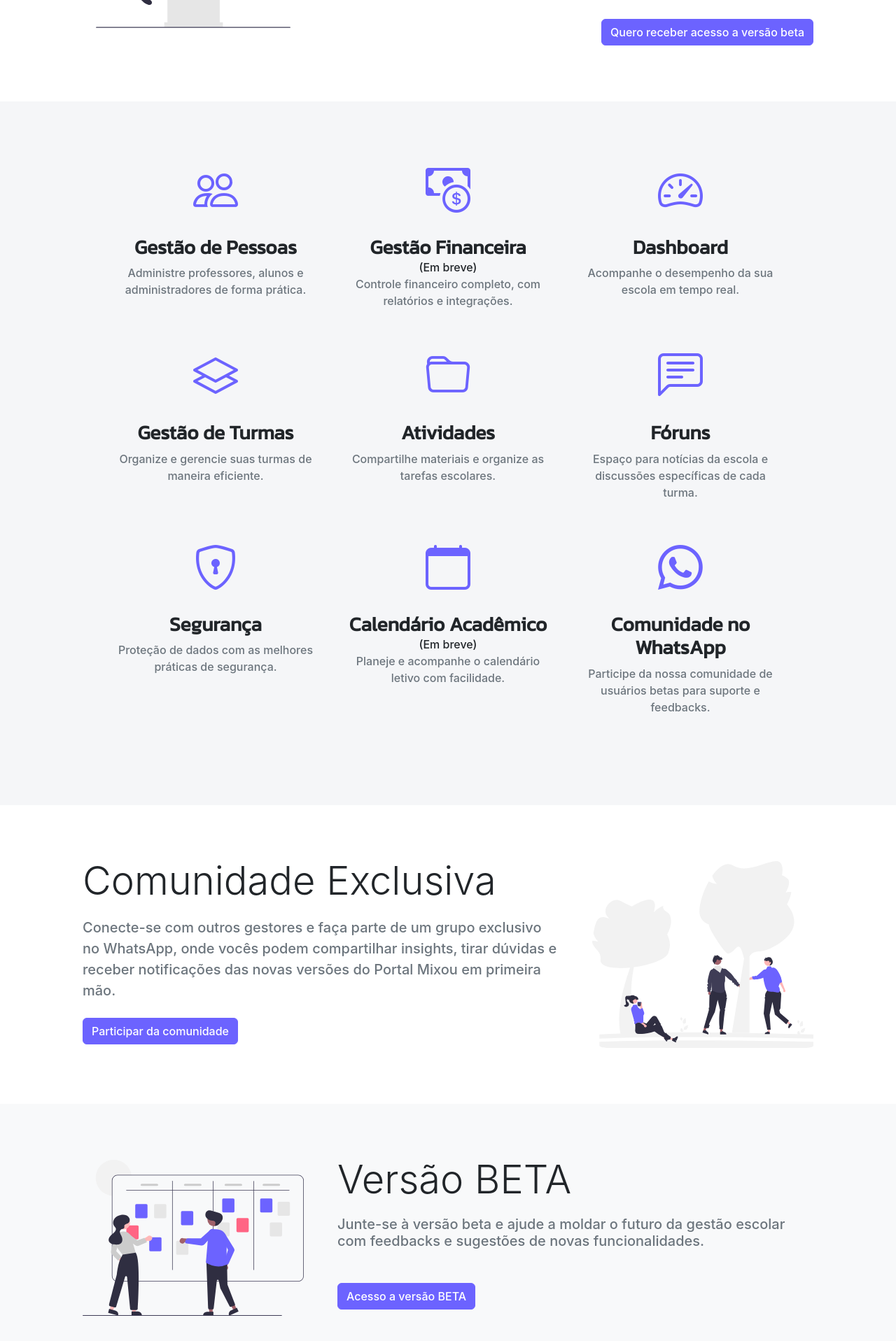
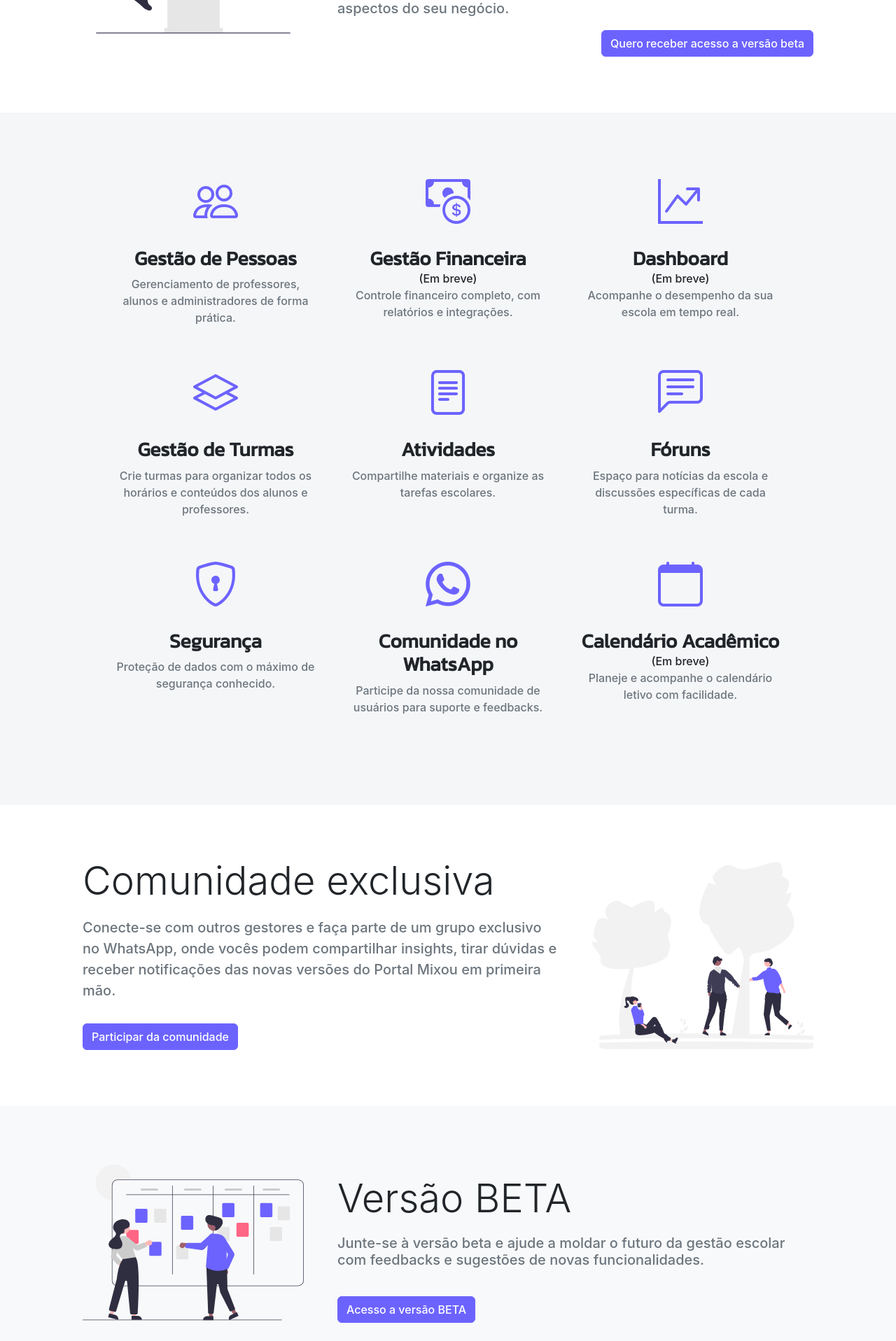
Before and after one commit to vinic-i/landingpage, a SvelteKit app: page / in a window 1280 px wide. Shown: the part 880-2797 px from the top of the page at 70% size. Built offline with nearby package versions, Linux system fonts and the light colour scheme.

Commit message:
fix some text and spacing

```diff
--- a/src/routes/+page.svelte
+++ b/src/routes/+page.svelte
@@ -48,7 +48,7 @@
 			<div class="col-lg-6">
 				<!-- Mashead text and app badges-->
 				<div class="mb-5 mb-lg-0 text-center text-lg-start">
-					<h1 class="display-1 lh-1 mb-3">Portal Mixou.</h1>
+					<h1 class="display-1 lh-1 mb-3">Portal Mixou</h1>
 					<p class="lead fw-normal text-muted mb-5">
 						Gerencie sua escola de forma fácil, intuitiva e prática!
 					</p>
@@ -82,8 +82,8 @@
 				<img src="/isometric/undraw_online_test_re_kyfx.svg" alt="" width="100%" height="100%" />
 			</div>
 			<div class="col-lg-8">
-				<h2 class="display-4 lh-1 mb-4">Simplifique a gestão da sua escola</h2>
-				<p class="lead fw-normal text-muted mb-5 mb-lg-0">
+				<h2 class="display-4 lh-1 my-4">Simplifique a gestão da sua escola</h2>
+				<p class="lead fw-normal text-muted mb-lg-0">
 					O Portal Mixou é uma plataforma desenvolvida para atender as necessidades de escolas,
 					cursinhos, cursos de idiomas e reforço. Oferecemos uma solução intuitiva e prática para
 					gerenciar todos os aspectos do seu negócio.
@@ -93,7 +93,7 @@
 						href={whatsappGroupLink}
 						target="_blank"
 						rel="noopener noreferrer"
-						class="btn btn-secondary mt-4">Quero receber acesso a versão beta</a
+						class="btn btn-secondary mt-3">Quero receber acesso a versão beta</a
 					>
 				</div>
 			</div>
@@ -112,7 +112,7 @@
 						<i class="bi-people icon-feature text-secondary d-block mb-3"></i>
 						<h3 class="font-alt">Gestão de Pessoas</h3>
 						<p class="text-muted mb-0">
-							Administre professores, alunos e administradores de forma prática.
+							Gerenciamento de professores, alunos e administradores de forma prática.
 						</p>
 					</div>
 				</div>
@@ -131,8 +131,8 @@
 				<!-- Dashboard -->
 				<div class="col-lg-4 col-md-6 mb-5">
 					<div class="text-center">
-						<i class="bi-speedometer2 icon-feature text-secondary d-block mb-3"></i>
-						<h3 class="font-alt">Dashboard</h3>
+						<i class="bi-graph-up icon-feature text-secondary d-block mb-3"></i>
+						<span class="h3 font-alt">Dashboard</span><br /> <span>(Em breve)</span>
 						<p class="text-muted mb-0">Acompanhe o desempenho da sua escola em tempo real.</p>
 					</div>
 				</div>
@@ -142,14 +142,16 @@
 					<div class="text-center">
 						<i class="bi-layers icon-feature text-secondary d-block mb-3"></i>
 						<h3 class="font-alt">Gestão de Turmas</h3>
-						<p class="text-muted mb-0">Organize e gerencie suas turmas de maneira eficiente.</p>
+						<p class="text-muted mb-0">
+							Crie turmas para organizar todos os horários e conteúdos dos alunos e professores.
+						</p>
 					</div>
 				</div>
 
 				<!-- Arquivos e Atividades -->
 				<div class="col-lg-4 col-md-6 mb-5">
 					<div class="text-center">
-						<i class="bi-folder icon-feature text-secondary d-block mb-3"></i>
+						<i class="bi-file-text icon-feature text-secondary d-block mb-3"></i>
 						<h3 class="font-alt">Atividades</h3>
 						<p class="text-muted mb-0">Compartilhe materiais e organize as tarefas escolares.</p>
 					</div>
@@ -171,16 +173,7 @@
 					<div class="text-center">
 						<i class="bi-shield-lock icon-feature text-secondary d-block mb-3"></i>
 						<h3 class="font-alt">Segurança</h3>
-						<p class="text-muted mb-0">Proteção de dados com as melhores práticas de segurança.</p>
-					</div>
-				</div>
-
-				<!-- Calendário Acadêmico (Em breve) -->
-				<div class="col-lg-4 col-md-6 mb-5">
-					<div class="text-center">
-						<i class="bi-calendar icon-feature text-secondary d-block mb-3"></i>
-						<span class="h3 font-alt">Calendário Acadêmico</span><br /> <span>(Em breve)</span>
-						<p class="text-muted mb-0">Planeje e acompanhe o calendário letivo com facilidade.</p>
+						<p class="text-muted mb-0">Proteção de dados com o máximo de segurança conhecido.</p>
 					</div>
 				</div>
 
@@ -190,8 +183,17 @@
 						<i class="bi-whatsapp icon-feature text-secondary d-block mb-3"></i>
 						<h3 class="font-alt">Comunidade no WhatsApp</h3>
 						<p class="text-muted mb-0">
-							Participe da nossa comunidade de usuários betas para suporte e feedbacks.
+							Participe da nossa comunidade de usuários para suporte e feedbacks.
 						</p>
+					</div>
+				</div>
+
+				<!-- Calendário Acadêmico (Em breve) -->
+				<div class="col-lg-4 col-md-12 mb-5">
+					<div class="text-center">
+						<i class="bi-calendar icon-feature text-secondary d-block mb-3"></i>
+						<span class="h3 font-alt">Calendário Acadêmico</span><br /> <span>(Em breve)</span>
+						<p class="text-muted mb-0">Planeje e acompanhe o calendário letivo com facilidade.</p>
 					</div>
 				</div>
 			</div>
@@ -204,8 +206,8 @@
 	<div class="container px-5">
 		<div class="row gx-5">
 			<div class="col-lg-8">
-				<h2 class="display-4 lh-1 mb-4">Comunidade Exclusiva</h2>
-				<p class="lead fw-normal text-muted mb-5 mb-lg-0">
+				<h2 class="display-4 lh-1 mb-4">Comunidade exclusiva</h2>
+				<p class="lead fw-normal text-muted">
 					Conecte-se com outros gestores e faça parte de um grupo exclusivo no WhatsApp, onde vocês
 					podem compartilhar insights, tirar dúvidas e receber notificações das novas versões do
 					Portal Mixou em primeira mão.
@@ -214,7 +216,7 @@
 					href={whatsappGroupLink}
 					target="_blank"
 					rel="noopener noreferrer"
-					class="btn btn-secondary mt-4">Participar da comunidade</a
+					class="btn btn-secondary mt-3">Participar da comunidade</a
 				>
 			</div>
 			<div class="col-lg-4">
@@ -232,10 +234,10 @@
 				<img src="/isometric/undraw_scrum_board_re_wk7v.svg" alt="" width="100%" height="100%" />
 			</div>
 			<div class="col-lg-8">
-				<div class="h2 fs-1 mb-4">
+				<div class="h2 fs-1 my-4">
 					<h2 class="display-4 lh-1 mb-4">Versão BETA</h2>
 
-					<p class="lead fw-normal text-muted mb-5 mb-lg-0">
+					<p class="lead fw-normal text-muted">
 						Junte-se à versão beta e ajude a moldar o futuro da gestão escolar com feedbacks e
 						sugestões de novas funcionalidades.
 					</p>
@@ -244,7 +246,7 @@
 					href={whatsappGroupLink}
 					target="_blank"
 					rel="noopener noreferrer"
-					class="btn btn-secondary mt-4">Acesso a versão BETA</a
+					class="btn btn-secondary mt-3">Acesso a versão BETA</a
 				>
 			</div>
 		</div>
@@ -256,11 +258,18 @@
 	<div class="container px-5">
 		<div class="text-white-50 small">
 			<div class="mb-2">&copy; Portal Mixou 2024. All Rights Reserved.</div>
-			<!-- <span>Privacy</span> -->
-			<!-- <span class="mx-1">&middot;</span> -->
-			<!-- <a href="#!">Terms</a>
+			<a href={wppLinkDeveloper} target="_blank" rel="noopener noreferrer" class="text-white-50"
+				>Contato de dúvidas</a
+			>
+
 			<span class="mx-1">&middot;</span>
-			<a href="#!">FAQ</a> -->
+			<a href={whatsappGroupLink} target="_blank" rel="noopener noreferrer" class="text-white-50"
+				>Entrar no grupo da comunidade</a
+			>
+			<span class="mx-1">&middot;</span>
+			<p class="mb-2">
+				Contato: <a href="mailto:mixoudev@gmail.com" class="text-white-50">mixoudev@gmail.com</a>
+			</p>
 		</div>
 	</div>
 </footer>
```
